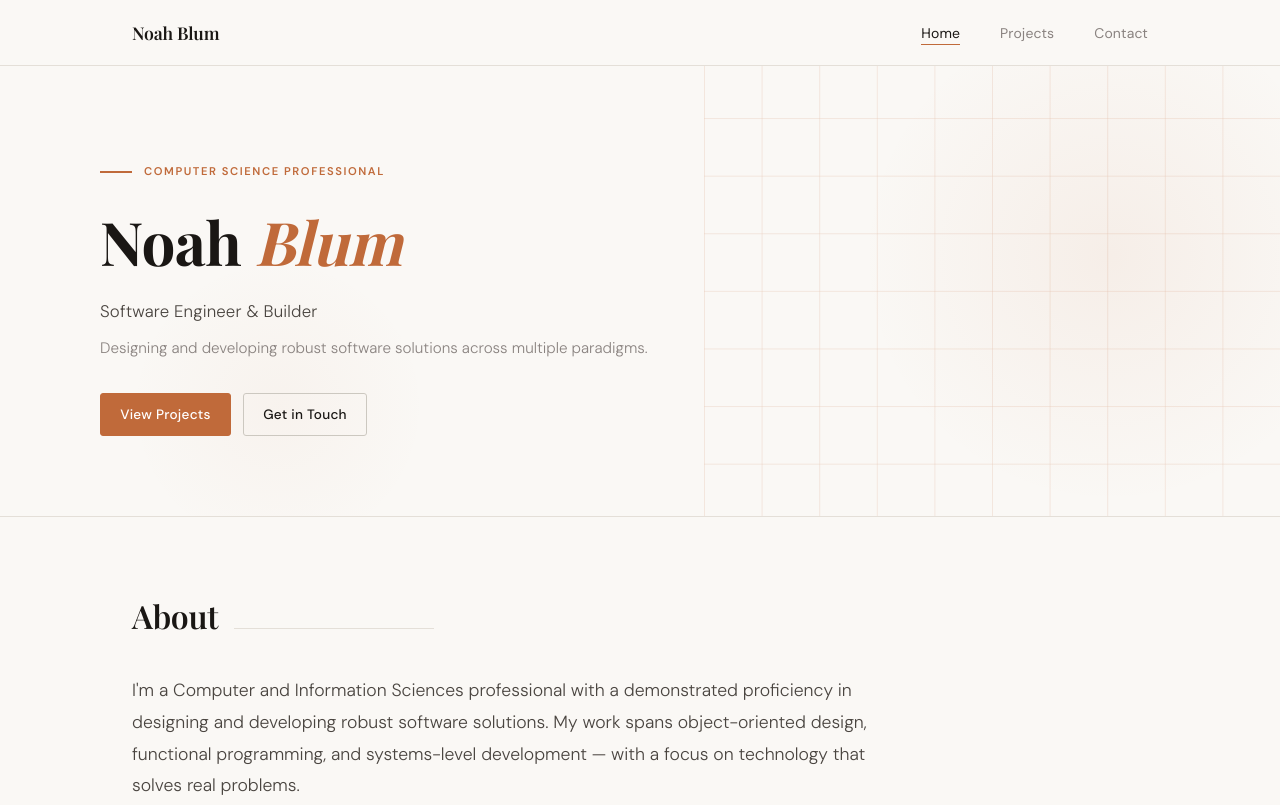
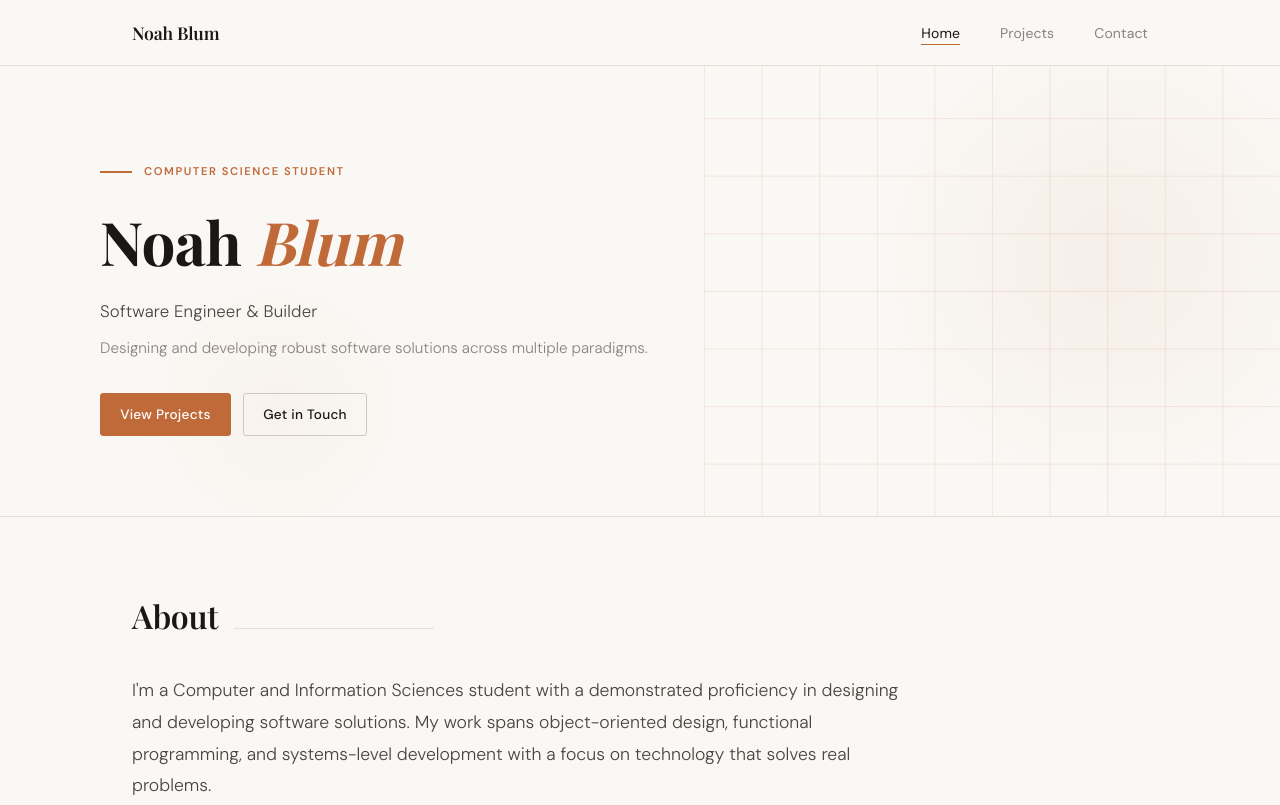
Before and after one commit to noahtherowa/portfolio-website, a plain HTML site: page index.html in a window 1280 px wide. Shown: the top 805 px of the page. Drawn offline with nearby package versions, Linux system fonts and the light colour scheme; a web font is replaced by a local one.

Commit message:
Update index.html

```diff
--- a/index.html
+++ b/index.html
@@ -42,7 +42,7 @@
         <div class="hero-content">
             <div class="hero-eyebrow">
                 <div class="hero-eyebrow-line"></div>
-                <span>Computer Science Professional</span>
+                <span>Computer Science Student</span>
             </div>
             <h1>Noah <em>Blum</em></h1>
             <p class="subtitle">Software Engineer &amp; Builder</p>
@@ -63,7 +63,7 @@
             </div>
             <div class="about-content">
                 <p class="about-intro reveal">
-                    I'm a Computer and Information Sciences professional with a demonstrated proficiency in designing and developing robust software solutions. My work spans object-oriented design, functional programming, and systems-level development — with a focus on technology that solves real problems.
+                    I'm a Computer and Information Sciences student with a demonstrated proficiency in designing and developing software solutions. My work spans object-oriented design, functional programming, and systems-level development with a focus on technology that solves real problems.
                 </p>
 
                 <div class="section-label reveal">Technical Proficiency</div>
```
